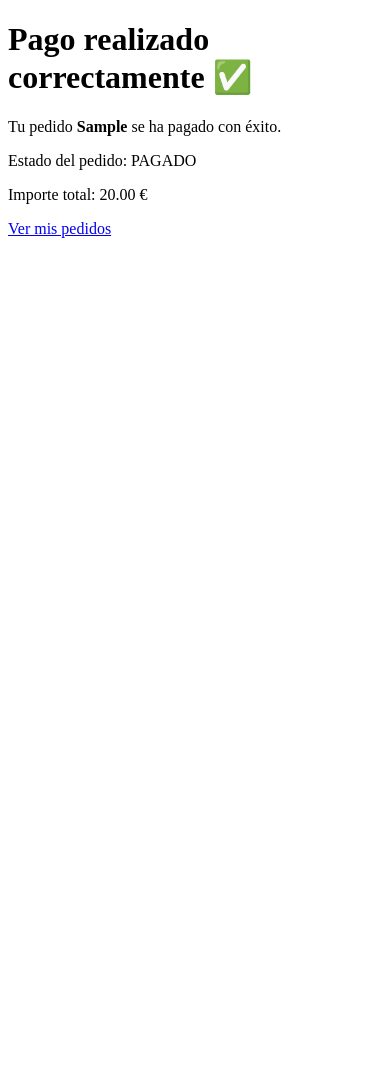
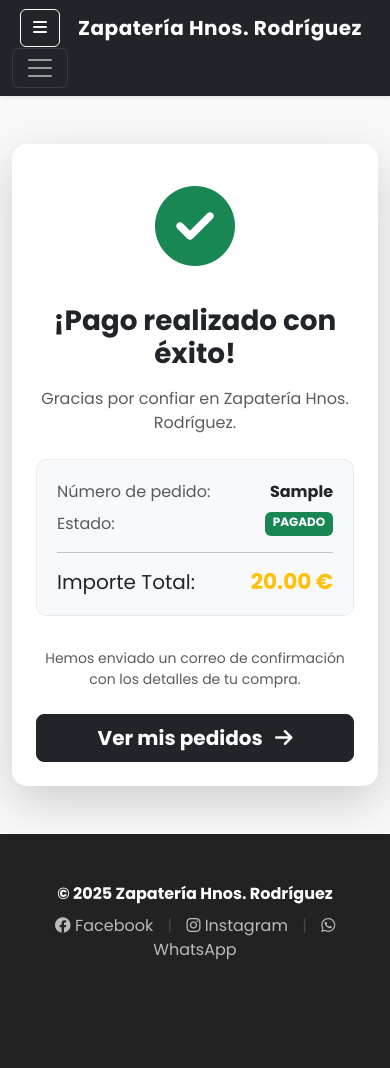
Before and after one commit to PGPI-Grupo-2-13/E-commerce-Zapateria-Hnos.-Rodriguez, a Django app: a page that uses pedido/templates/pago_exito.html in a window 390 px wide. Before the commit the page ends 238 px from the top, so only its background shows below. Run offline with Django 5.2, Linux system fonts and the light colour scheme; tables that the repository leaves empty hold one stand-in row (values such as "Sample post").

Commit message:
feat: corregido pantallas de pago aceptado y rechazado

```diff
--- a/pedido/templates/pago_exito.html
+++ b/pedido/templates/pago_exito.html
@@ -1,16 +1,99 @@
+{% load static %}
 <!DOCTYPE html>
 <html lang="es">
+
 <head>
     <meta charset="UTF-8">
-    <title>Pago correcto</title>
+    <meta name="viewport" content="width=device-width, initial-scale=1">
+    <title>Zapatería Hnos. Rodríguez | Pago Correcto</title>
+
+    <link href="https://cdn.jsdelivr.net/npm/bootstrap@5.3.3/dist/css/bootstrap.min.css" rel="stylesheet">
+    <link rel="stylesheet" href="https://cdnjs.cloudflare.com/ajax/libs/font-awesome/6.4.0/css/all.min.css">
+    <link href="https://fonts.googleapis.com/css2?family=Poppins:wght@300;400;600;700&display=swap" rel="stylesheet">
+
+    <style>
+        body {
+            font-family: "Poppins", sans-serif;
+            background-color: #f9f9f9;
+            display: flex;
+            flex-direction: column;
+            min-height: 100vh;
+        }
+
+        .main-content {
+            flex: 1;
+            display: flex;
+            align-items: center;
+            justify-content: center;
+        }
+
+        .card-status {
+            border: none;
+            border-radius: 15px;
+            max-width: 600px;
+            width: 100%;
+        }
+
+        .icon-container {
+            font-size: 5rem;
+            margin-bottom: 1rem;
+        }
+
+        .summary-box {
+            background-color: #f8f9fa;
+            border-radius: 10px;
+            padding: 20px;
+            margin-bottom: 2rem;
+            border: 1px solid #e9ecef;
+        }
+    </style>
 </head>
+
 <body>
-    <h1>Pago realizado correctamente ✅</h1>
-    <p>Tu pedido <strong>{{ pedido.numero_pedido }}</strong> se ha pagado con éxito.</p>
 
-    <p>Estado del pedido: {{ pedido.estado }}</p>
-    <p>Importe total: {{ pedido.total }} €</p>
+    {% include 'sidebar.html' %}
+    {% include 'sidebar_cart.html' %}
+    {% include 'navbar.html' %}
 
-    <a href="{% url 'listado_pedidos' %}">Ver mis pedidos</a>
+    <section class="main-content container py-5">
+        <div class="card card-status shadow-lg p-4 p-md-5 text-center">
+            <div class="icon-container text-success">
+                <i class="fas fa-check-circle"></i>
+            </div>
+
+            <h1 class="fw-bold mb-3">¡Pago realizado con éxito!</h1>
+            <p class="text-muted mb-4">Gracias por confiar en Zapatería Hnos. Rodríguez.</p>
+
+            <div class="summary-box text-start">
+                <div class="d-flex justify-content-between mb-2">
+                    <span class="text-muted">Número de pedido:</span>
+                    <span class="fw-bold">{{ pedido.numero_pedido }}</span>
+                </div>
+                <div class="d-flex justify-content-between mb-2">
+                    <span class="text-muted">Estado:</span>
+                    <span class="badge bg-success text-uppercase">{{ pedido.estado }}</span>
+                </div>
+                <hr>
+                <div class="d-flex justify-content-between align-items-center">
+                    <span class="h5 mb-0">Importe Total:</span>
+                    <span class="h4 text-warning fw-bold mb-0">{{ pedido.total }} €</span>
+                </div>
+            </div>
+
+            <p class="small text-muted mb-4">
+                Hemos enviado un correo de confirmación con los detalles de tu compra.
+            </p>
+
+            <div class="d-grid gap-2 d-sm-flex justify-content-sm-center">
+                <a href="{% url 'listado_pedidos' %}" class="btn btn-dark btn-lg px-5 fw-bold">
+                    Ver mis pedidos <i class="fas fa-arrow-right ms-2"></i>
+                </a>
+            </div>
+        </div>
+    </section>
+
+    {% include 'footer.html' %}
+
+    <script src="https://cdn.jsdelivr.net/npm/bootstrap@5.3.3/dist/js/bootstrap.bundle.min.js"></script>
 </body>
 </html>
```
Also changed, not shown: pedido/templates/pago_error.html (+84 -10 lines).
